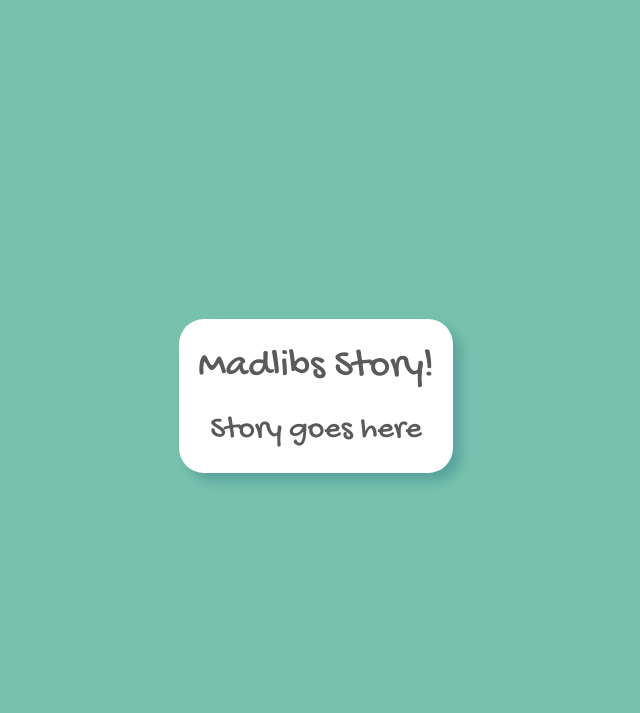
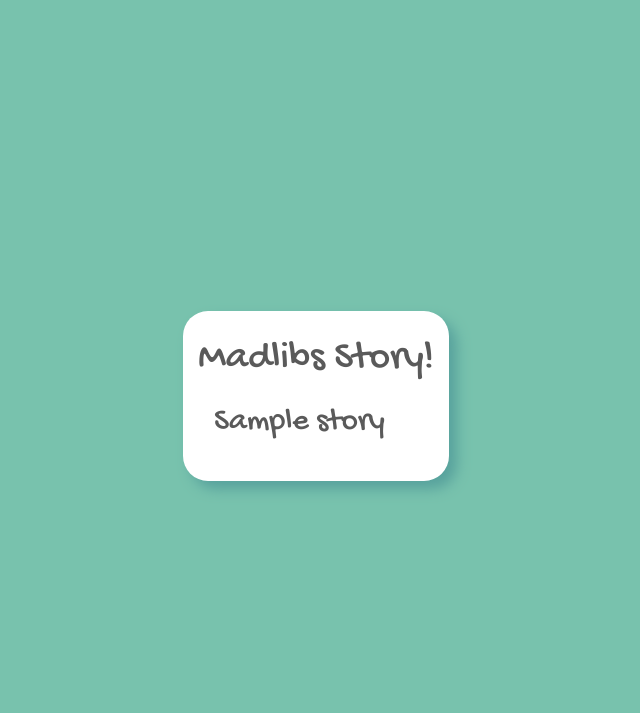
Before and after one commit to sammerham/Flask_madlibs, a Flask app: template templates/story.html in a window 1280 px wide. Shown: the top 713 px of the page, without its empty margins (324-964 px from the left). Run offline with Flask 2, Linux system fonts and the light colour scheme; the template is opened without the code that fills it: most values are stand-ins (such as "Sample title", 1, 10 or a date in 2020).

Commit message:
completed

```diff
--- a/app.py
+++ b/app.py
@@ -1,25 +1,27 @@
 from flask import Flask, render_template, request
+
 # from flask_debugtoolbar import DebugToolbarExtension
 
 from stories import silly_story
 
 app = Flask(__name__)
-app.config['SECRET_KEY'] = "secret"
+app.config["SECRET_KEY"] = "secret"
 
 # debug = DebugToolbarExtension(app)
 
 
-
-@app.route('/')
+@app.route("/")
 def prompt():
     """ prompt user for words"""
     prompts = silly_story.prompts
 
     return render_template("questions.html", prompts=prompts)
 
-# @app.route('/story')
-# def generateStory():
-#     """generate story from prompt inputs"""
 
+@app.route("/story")
+def generateStory():
+    """generate story from prompt inputs"""
 
-#     return render_template("story.html", )
+    story = silly_story.generate(request.args)
+    print()
+    return render_template("story.html", story=story)
--- a/templates/questions.html
+++ b/templates/questions.html
@@ -5,8 +5,9 @@ content %}
 
 <form action="story" class="pb-4">
   <!-- an example of one field -- you should make these autogenerated! -->
+  {% for prompt in prompts %}
   <div class="form-group row">
-    <label class="col-5 col-form-label text-right">{{ noun }}</label>
+    <label class="col-5 col-form-label text-right">{{ prompt }}</label>
     <div class="col-7">
       <input
         name="{{ prompt }}"
@@ -16,8 +17,8 @@ content %}
       />
     </div>
   </div>
+  {% endfor %}
 
   <button class="btn btn-primary btn-lg w-100"> Make My Story! </button>
 </form>
-
 {% endblock %}
--- a/templates/story.html
+++ b/templates/story.html
@@ -1,10 +1,11 @@
-{% extends 'base.html' %}
+{% extends 'base.html' %} {% block title %} Your Story {% endblock %} {% block
+content %}
 
-{% block title %} Your Story {% endblock %}
-
-{% block content %}
-
-  <h1 class="pt-4 mb-3 text-center">Madlibs Story!</h1>
-  <h2 class="pt-1 pl-3 pr-3 pb-4">Story goes here</h2>
+<h1 class="pt-4 mb-3 text-center">Madlibs Story!</h1>
+<h2 class="pt-1 pl-3 pr-3 pb-4">
+  <div>
+    <p>{{ story }}</p>
+  </div>
+</h2>
 
 {% endblock %}
```
